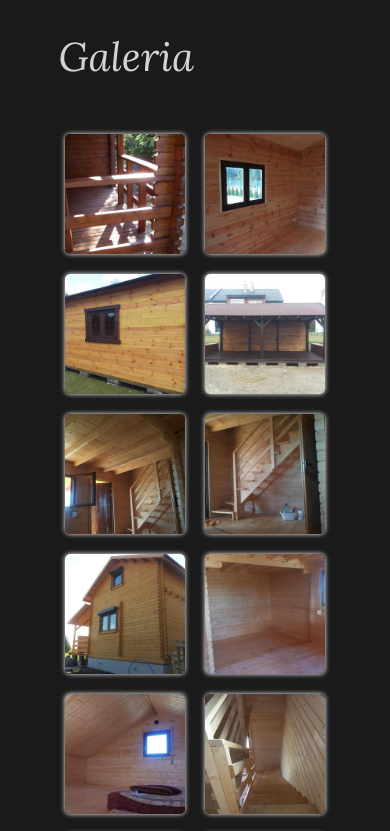
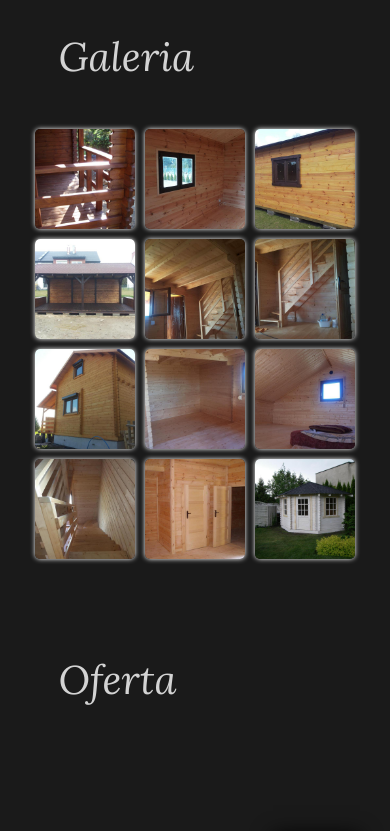
Before and after one commit to MarekBartczak/Drzazgadomy, a React (Create React App) app: page / in a window 390 px wide. Shown: the part 3000-3831 px from the top of the page. Built offline with nearby package versions, Linux system fonts and the light colour scheme.

Commit message:
gallery with single selected picture 2

```diff
--- a/src/components/Gallery/GridWithAllPictures/gridWithAllPictures.module.css
+++ b/src/components/Gallery/GridWithAllPictures/gridWithAllPictures.module.css
@@ -49,9 +49,9 @@
 }
 
 @media (max-width: 480px) {
-  .gridWithAllPictures {
+  /* .gridWithAllPictures {
     grid-template-columns: repeat(2, 1fr);
-  }
+  } */
   .pic {
     width: 120px;
     height: 120px;
@@ -62,7 +62,17 @@
     height: 130px;
   }
 }
-@media (max-width: 350px) {
+@media (max-width: 430px) {
+  .pic {
+    width: 110px;
+    height: 110px;
+  }
+  .pic:hover {
+    width: 115px;
+    height: 115px;
+  }
+}
+@media (max-width: 390px) {
   /* .gridWithAllPictures {
     grid-template-columns: repeat(3, 1fr);
   } */
@@ -77,15 +87,16 @@
     height: 110px;
   }
 }
-@media (max-width: 250px) {
+@media (max-width: 350px) {
   .pic {
-    width: 90px;
-    height: 90px;
+    width: 85px;
+    height: 85px;
     margin: 5px;
     transition: all 0.2s linear;
   }
   .pic:hover {
-    width: 95px;
-    height: 95px;
+    width: 85px;
+    height: 85px;
+    margin: 5px;
   }
 }
```
